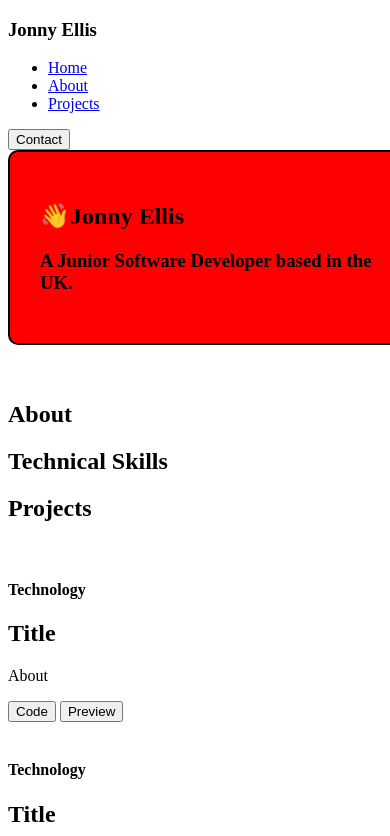
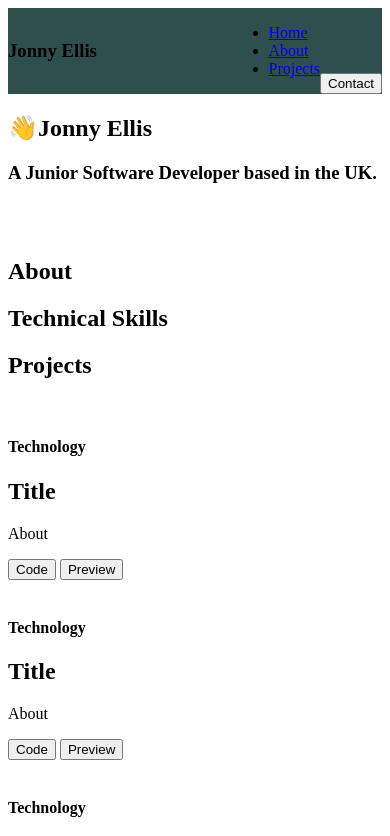
Before and after one commit to jonnyell89/nology, a plain HTML site: page projects/project_1/index.html in a window 390 px wide. Shown: the top 836 px of the page. Drawn offline with Linux system fonts and the light colour scheme.

Commit message:
html, scss, media_queries progress

```diff
--- a/projects/project_1/index.html
+++ b/projects/project_1/index.html
@@ -6,10 +6,9 @@
     <link rel="stylesheet" href="./style.css" />
     <title>Project 1</title>
   </head>
-  <!-- Top of the main page -->
   <body>
     <header>
-      <div class="top-bar">
+      <div class="header-bar">
         <!-- Left side name -->
         <h3 class="name">Jonny Ellis</h3>
         <!-- Right side nav bar -->
@@ -29,10 +28,10 @@
           <h2>👋Jonny Ellis</h2>
           <h3>A Junior Software Developer based in the UK.</h3>
         </div>
-        <img />
+        <img src="" alt="" />
       </section>
       <section id="introduction">
-        <img />
+        <img src="" alt="" />
         <h2>About</h2>
         <p></p>
       </section>
@@ -42,9 +41,9 @@
       </section>
       <section id="projects">
         <h2>Projects</h2>
-        <grid>
+        <div class="grid">
           <div class="project">
-            <img />
+            <img src="" alt="" />
             <h4>Technology</h4>
             <h2>Title</h2>
             <p>About</p>
@@ -54,7 +53,7 @@
             </nav>
           </div>
           <div class="project">
-            <img />
+            <img src="" alt="" />
             <h4>Technology</h4>
             <h2>Title</h2>
             <p>About</p>
@@ -64,7 +63,7 @@
             </nav>
           </div>
           <div class="project">
-            <img />
+            <img src="" alt="" />
             <h4>Technology</h4>
             <h2>Title</h2>
             <p>About</p>
@@ -74,7 +73,7 @@
             </nav>
           </div>
           <div class="project">
-            <img />
+            <img src="" alt="" />
             <h4>Technology</h4>
             <h2>Title</h2>
             <p>About</p>
@@ -83,17 +82,16 @@
               <button>Preview</button>
             </nav>
           </div>
-        </grid>
+        </div>
       </section>
     </main>
     <footer>
       <h4><a href="jonnyell89@gmail.com">jonnyell89@gmail.com</a></h4>
       <nav>
-        <button></button>
-        <button></button>
-        <button></button>
+        <button>Website</button>
+        <button>LinkedIn</button>
+        <button>CV</button>
       </nav>
     </footer>
   </body>
-  <!-- Botttom of the main page -->
 </html>
--- a/projects/project_1/media_queries.scss
+++ b/projects/project_1/media_queries.scss
@@ -1,14 +1,14 @@
-$mob: 576px;
-$desk: 1280px;
+$mobile: 360px;
+$desktop: 1280px;
 
 @mixin mobile {
-  @media only screen and (max-width: $mob) {
+  @media only screen and (max-width: #{$mobile}) {
     @content;
   }
 }
 
 @mixin desktop {
-  @media only screen and (min-width: ($mob + 1px)) and (max-width: $desk) {
+  @media only screen and (min-width: #{$mobile + 1px}) and (max-width: #{$desktop}) {
     @content;
   }
 }
--- a/projects/project_1/style.scss
+++ b/projects/project_1/style.scss
@@ -1,47 +1,31 @@
 @use "./media_queries.scss";
 
-@include media_queries.mobile {
-  .name {
-    display: flex;
-  }
+header {
+  display: none;
 
-  .links {
-    display: flex;
-  }
+  @include media_queries.desktop {
+    display: block;
+    background-color: darkslategray;
 
-  .welcome {
-    display: flex;
-    flex-direction: column;
-    align-items: center;
-    text-align: center;
-    padding: 30px;
-    background-color: blue;
-  }
+    .header-bar {
+      display: flex;
+      flex-direction: row;
+      justify-content: space-between;
+      align-items: center;
+    }
 
-  .intro {
-    background-color: red;
-    border: 2px solid black;
-    padding: 30px;
-    border-radius: 10px;
-    width: 90%;
+    .name {
+      align-items: flex-start;
+      font-weight: bold;
+    }
+
+    .links {
+      display: flex;
+      align-items: flex-end;
+    }
   }
 }
 
-@include media_queries.desktop {
-  .welcome {
-    display: flex;
-    flex-direction: row;
-    align-items: center;
-    text-align: center;
-    padding: 30px;
-    background-color: orange;
-  }
-
-  .intro {
-    background-color: orange;
-    border: 2px solid black;
-    padding: 30px;
-    border-radius: 10px;
-    width: 90%;
-  }
+.grid {
+  display: grid;
 }
```
Also changed, not shown: projects/project_1/style.css.
